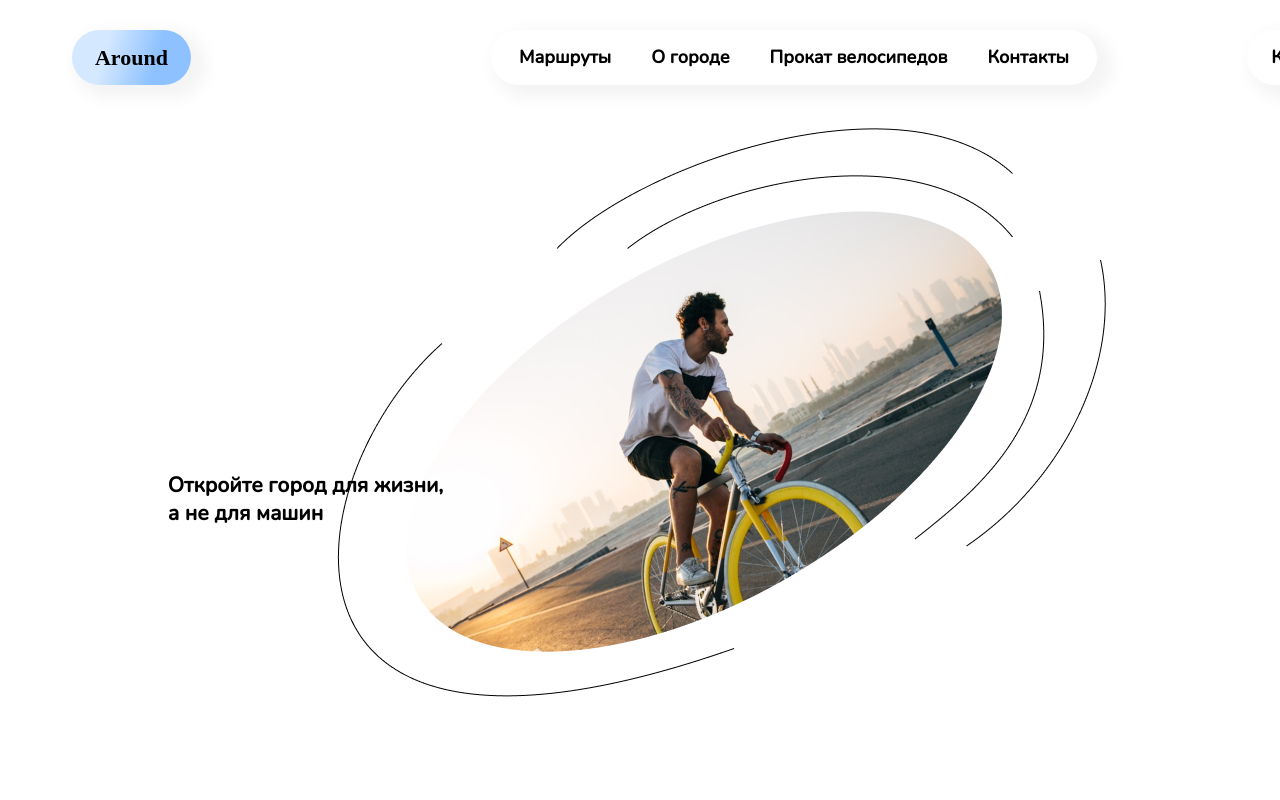
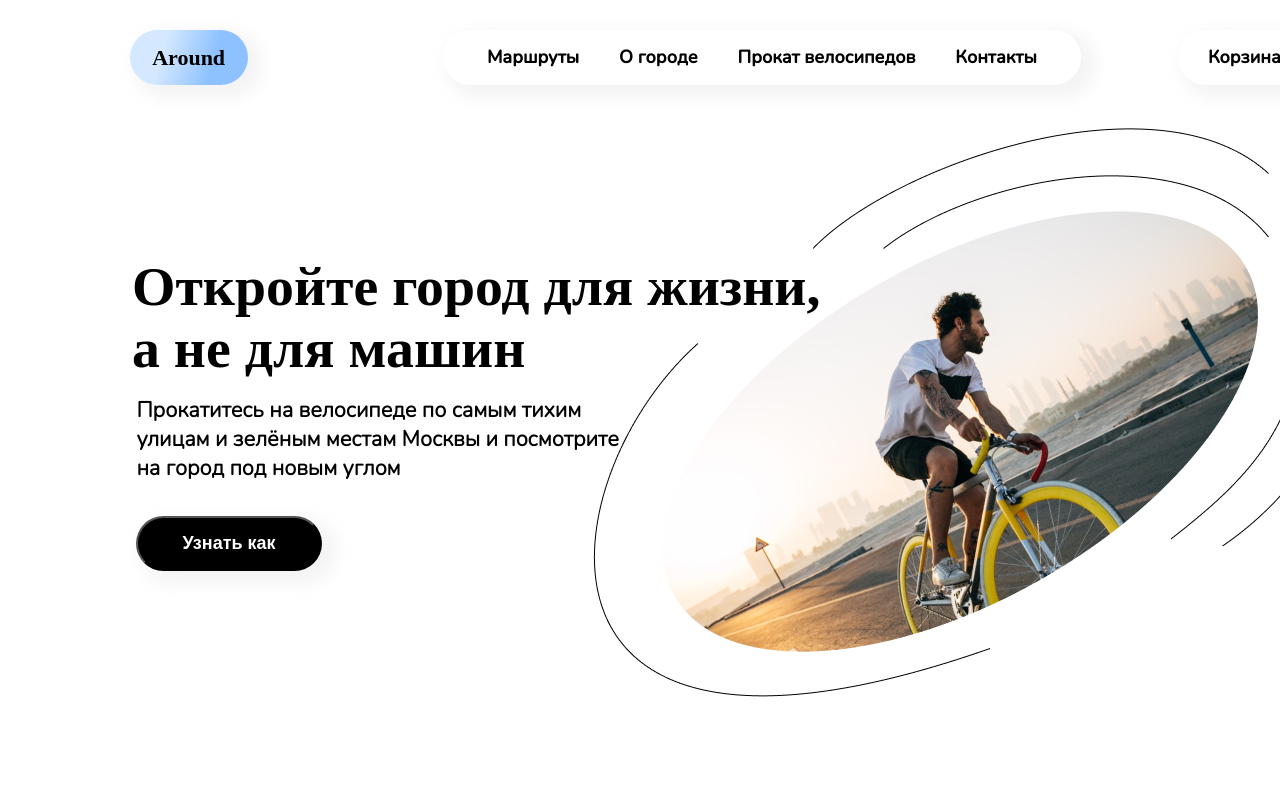
Before and after one commit to JuliaSavchenko/landing-page, a plain HTML site: page index.html in a window 1280 px wide. Shown: the top 800 px of the page. Drawn offline with Linux system fonts and the light colour scheme; a web font is replaced by a local one.

Commit message:
Some fixes in header

```diff
--- a/css/head-page.css
+++ b/css/head-page.css
@@ -7,11 +7,21 @@ header {
 }
 
 .main-header {
-  display: flex;
-  gap: 150px;
-  margin-top: 30px;
-  width: 90%;
-  height: 55px;
+    display: flex;
+    margin-top: 30px;
+    width: 82%;
+    height: 55px;
+    justify-content: space-between;
+}
+
+.header-heading {
+  font-family: 'Raleway';
+  font-style: normal;
+  font-weight: 700;
+  font-size: 3.1rem;
+  line-height: 110%;
+  color: #000000;
+  transform: translate(132px, -181px);
 }
 
 .header-content {
@@ -52,11 +62,10 @@ header {
 
 .header-nav {
   justify-items: center;
-  width: 51%;
+  width: 54%;
   display: flex;
   align-items: center;
   justify-content: space-evenly;
-
   border-radius: 70px;
   background: #ffffff;
   box-shadow: 9px 7px 15px 6px rgba(194, 194, 194, 0.18);
@@ -108,17 +117,21 @@ header {
 }
 
 .header-info {
-  width: 775px;
-  height: 329px;
   display: flex;
   flex-direction: column;
   justify-content: space-evenly;
+
+
+  gap: 30px;
+  margin-top: 30px;
+
+  transform: translate(-346px, -546px);
+  width: 33%;
 }
-
 
 .header-image {
   z-index: -1;
-  transform: translate(-166px, -76px);
+  transform: translate(-155px, -76px);
   width: 48%;
 }
 
@@ -134,7 +147,6 @@ header {
 #mobile {
   display: none;
 }
-
 
 .header-info h3 {
   margin: 0;
```
Also changed, not shown: 2 other files.
